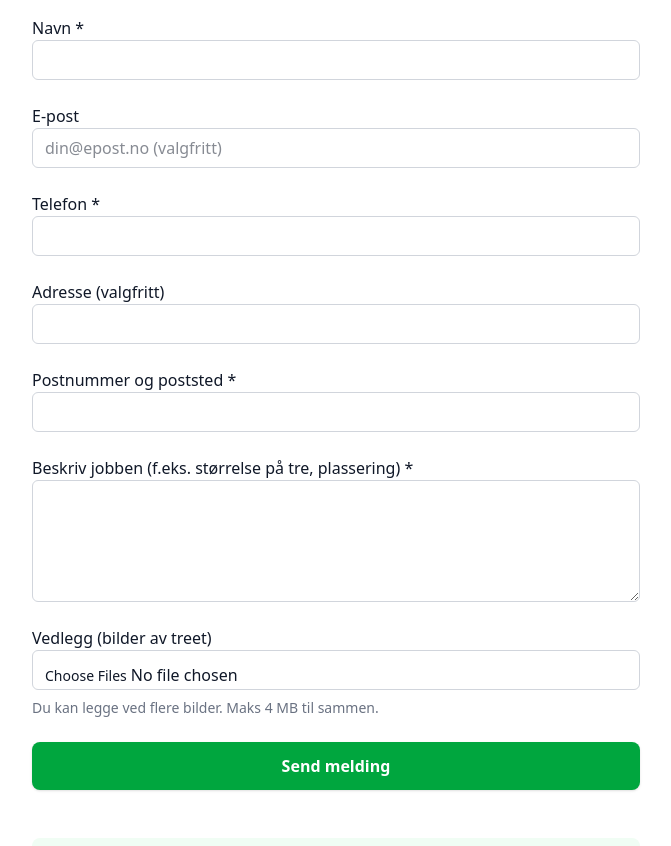
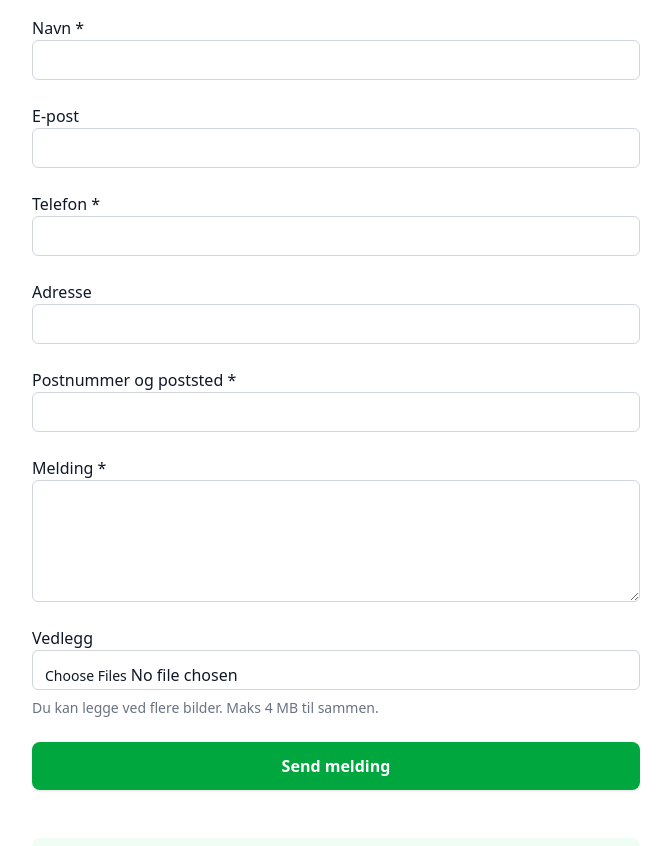
Before and after one commit to larskristianhaga/3fs.no, a Next.js app: page /kontakt-oss in a window 1280 px wide. Shown: the part 420-1266 px from the top of the page, without its empty margins (304-975 px from the left). Built offline with nearby package versions, Linux system fonts and the light colour scheme.

Commit message:
Text update

```diff
--- a/src/components/ContactForm.tsx
+++ b/src/components/ContactForm.tsx
@@ -100,8 +100,8 @@ export default function ContactForm() {
                     type="email"
                     id="email"
                     name="email"
+                    required
                     className="text-base py-3"
-                    placeholder="din@epost.no (valgfritt)"
                 />
             </div>
 
--- a/src/content/text.ts
+++ b/src/content/text.ts
@@ -283,16 +283,16 @@ export const siteText = {
             name: 'Navn',
             email: 'E-post',
             phone: 'Telefon',
-            address: 'Adresse (valgfritt)',
+            address: 'Adresse',
             postCodeAndLocation: 'Postnummer og poststed',
-            message: 'Beskriv jobben (f.eks. størrelse på tre, plassering)',
-            attachment: 'Vedlegg (bilder av treet)',
+            message: 'Melding',
+            attachment: 'Vedlegg',
             attachmentHint: 'Du kan legge ved flere bilder. Maks 4 MB til sammen.',
             required: '*',
             submitButton: 'Send melding',
             submitting: 'Sender...',
             successMessage: 'Takk! Vi ringer deg innen 24 timer med pristilbud.',
-            errorMessage: 'Noe gikk galt. Ring oss direkte: 47 64 29 70',
+            errorMessage: 'Ups! Noe gikk galt. Send oss en epost på rs3felling@gmail.com eller ring oss på: 47 64 29 70',
             fileTooLargeMessage: 'Bildene er for store (maks 4 MB til sammen). Ta noen mindre bilder, eller send dem på e-post til rs3felling@gmail.com eller SMS til 47 64 29 70.',
             exitMessage: 'Før du går - du kan også ringe oss nå: 47 64 29 70',
         },
```
